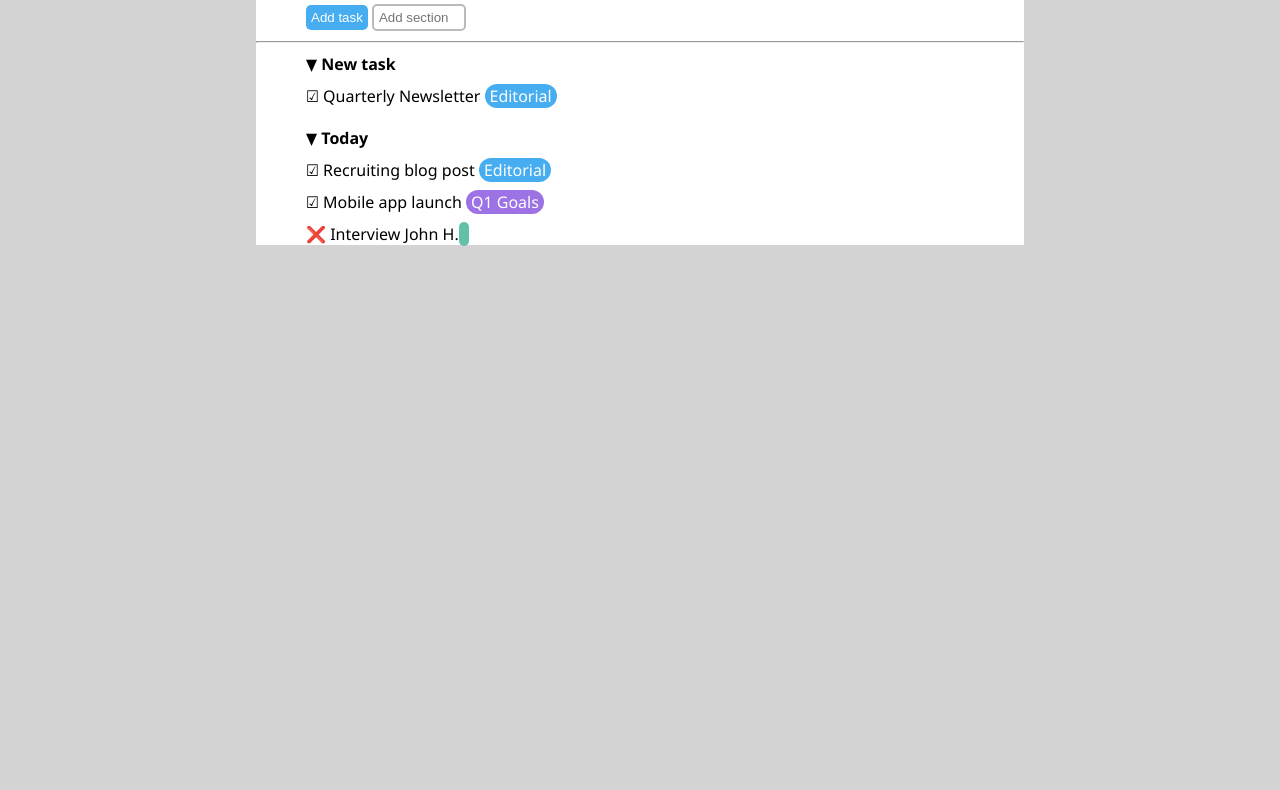
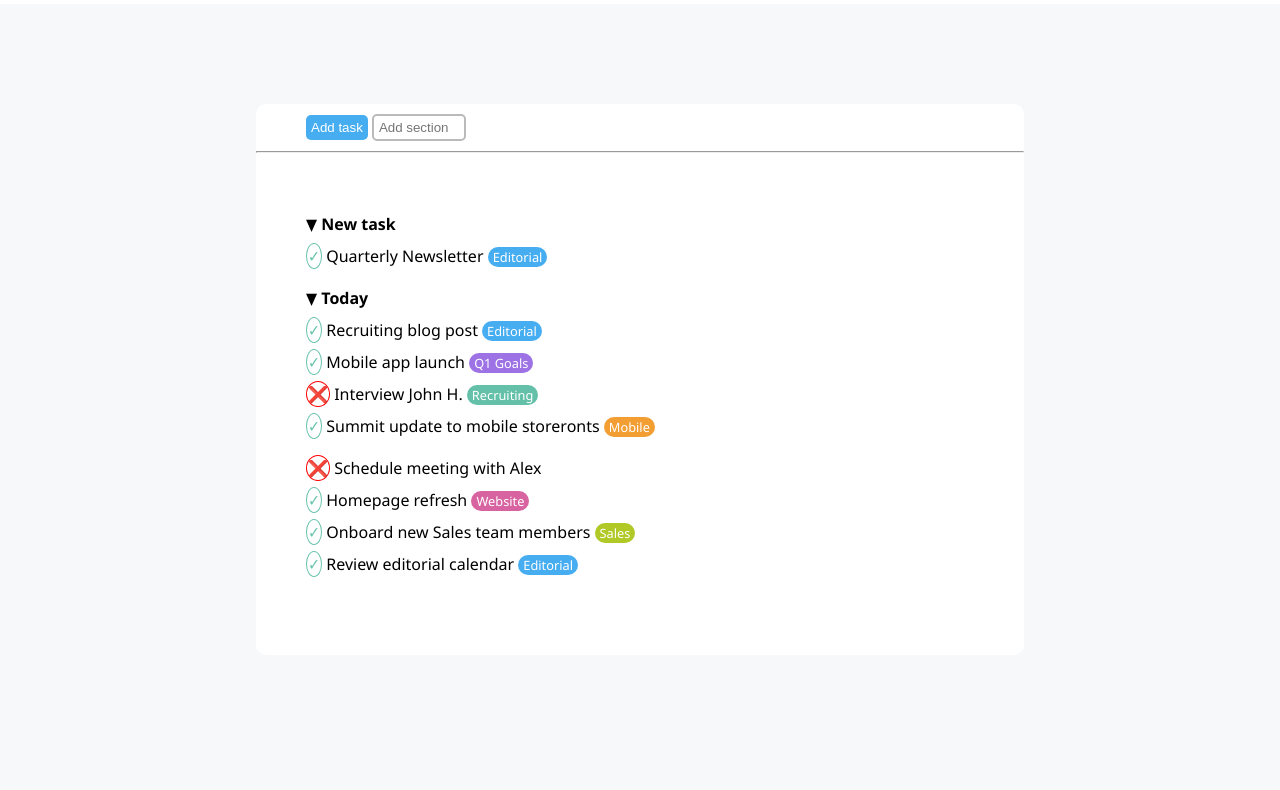
Before and after one commit to Fraianni/html-css-toboolist, a plain HTML site: page index.html in a window 1280 px wide. Shown: the part 106-896 px from the top of the page. After the commit the page ends 861 px from the top, so only its background shows below. Drawn offline with Linux system fonts and the light colour scheme.

Commit message:
Aggiustamento simboli e chiusura codice

```diff
--- a/css/style.css
+++ b/css/style.css
@@ -3,9 +3,13 @@
     padding: 0;
 }
 
+body {
+    background-color: #f6f8f9;
+}
+
 header {
-    height: 100px;
-    margin-left: 20px;
+    padding: 20px;
+    background-color: white;
 }
 
 #logo-b {
@@ -23,8 +27,8 @@ h1 {
 }
 
 main {
-    height: 1000px;
-    background-color: lightgray;
+    padding-top: 100px;
+    padding-bottom: 100px;
 }
 
 #centered-content {
@@ -32,6 +36,8 @@ main {
     width: 60%;
     background-color: white;
     padding-top: 10px;
+    padding-bottom: 10px;
+    border-radius: 10px;
 }
 
 #butt-shape {
@@ -58,7 +64,7 @@ hr {
 }
 
 section {
-    margin-left: 50px;
+    padding: 50px;
 }
 
 .list {
@@ -75,6 +81,7 @@ li {
     color: white;
     border-radius: 50px;
     padding: 1px 5px 1px;
+    font-size: 0.8em;
 }
 
 .lab-col1 {
@@ -89,3 +96,33 @@ li {
 .lab-col3 {
     background-color: #64c0a9;
 }
+
+.lab-col4 {
+    background-color: #f29e33;
+}
+
+.lab-col5 {
+    background-color: #d863a1;
+}
+
+.lab-col6 {
+    background-color: #b0c926;
+}
+
+.rounded {
+    border-radius: 50%;
+    width: 30px;
+    height: 30px;
+    padding: 1px;
+    text-align: center;
+}
+
+.check-col {
+    border: 1px solid #68c2ac;
+    color: #68c2ac;
+}
+
+.no-col {
+    border: 1px solid red;
+    color: red;
+}
--- a/index.html
+++ b/index.html
@@ -26,14 +26,41 @@
             <section>
                 <ul class="list">
                     <li>&#9660 <strong>New task</strong></li>
-                    <li>&#9745 Quarterly Newsletter <span class=" lab-col1 label">Editorial</span></li>
+                    <li>
+                        <span class="rounded check-col">&#10003</span> Quarterly Newsletter <span
+                            class=" lab-col1 label">Editorial</span>
+                    </li>
                 </ul>
 
                 <ul class="list">
                     <li>&#9660 <strong>Today </strong></li>
-                    <li>&#9745 Recruiting blog post <span class=" lab-col1 label">Editorial</span></li>
-                    <li>&#9745 Mobile app launch <span class="lab-col2 label">Q1 Goals</span></li>
-                    <li>&#10060 Interview John H. <span class="lab-col3 label"></span></li>
+                    <li>
+                        <span class="rounded check-col">&#10003</span> Recruiting blog post <span
+                            class=" lab-col1 label">Editorial</span>
+                    </li>
+                    <li>
+                        <span class="rounded check-col">&#10003</span> Mobile app launch <span class="lab-col2 label">Q1
+                            Goals</span>
+                    </li>
+                    <li><span class="rounded no-col">&#10060</span> Interview John H. <span
+                            class="lab-col3 label">Recruiting</span></li>
+                    <li>
+                        <span class="rounded check-col">&#10003</span> Summit update to mobile storeronts <span
+                            class="lab-col4 label">Mobile</span>
+                    </li>
+
+                </ul>
+
+                <ul class="list">
+                    <li><span class="rounded no-col">&#10060</span> Schedule meeting with Alex</li>
+                    <li>
+                        <span class="rounded check-col">&#10003</span> Homepage refresh <span
+                            class="lab-col5 label">Website</span>
+                    </li>
+                    <li><span class="rounded check-col">&#10003</span> Onboard new Sales team members <span
+                            class="lab-col6 label">Sales</span></li>
+                    <li><span class="rounded check-col">&#10003</span> Review editorial calendar <span
+                            class=" lab-col1 label">Editorial</span></li>
 
                 </ul>
             </section>
```
